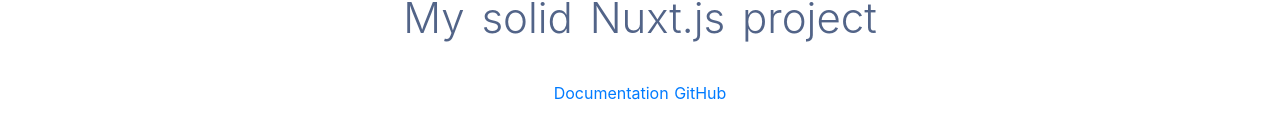
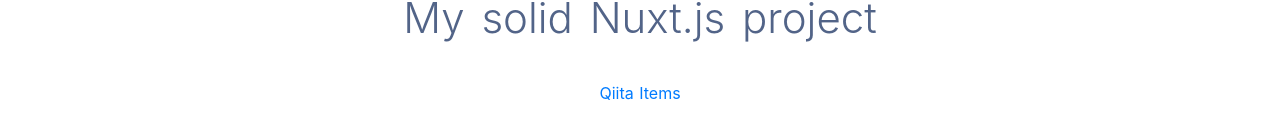
Before and after one commit to ozaki25/jamstack-nuxt-sample, a Nuxt app: page / in a window 1280 px wide. Shown: the part 581-720 px from the top of the page. Built offline with nearby package versions, Linux system fonts and the light colour scheme.

Commit message:
modify index

```diff
--- a/pages/index.vue
+++ b/pages/index.vue
@@ -9,16 +9,7 @@
         My solid Nuxt.js project
       </h2>
       <div class="links">
-        <a href="https://nuxtjs.org/" target="_blank" class="button--green">
-          Documentation
-        </a>
-        <a
-          href="https://github.com/nuxt/nuxt.js"
-          target="_blank"
-          class="button--grey"
-        >
-          GitHub
-        </a>
+        <b-link to="/items">Qiita Items</b-link>
       </div>
     </div>
   </div>
@@ -34,7 +25,7 @@ export default {
 }
 </script>
 
-<style>
+<style scoped>
 .container {
   margin: 0 auto;
   min-height: 100vh;
```
